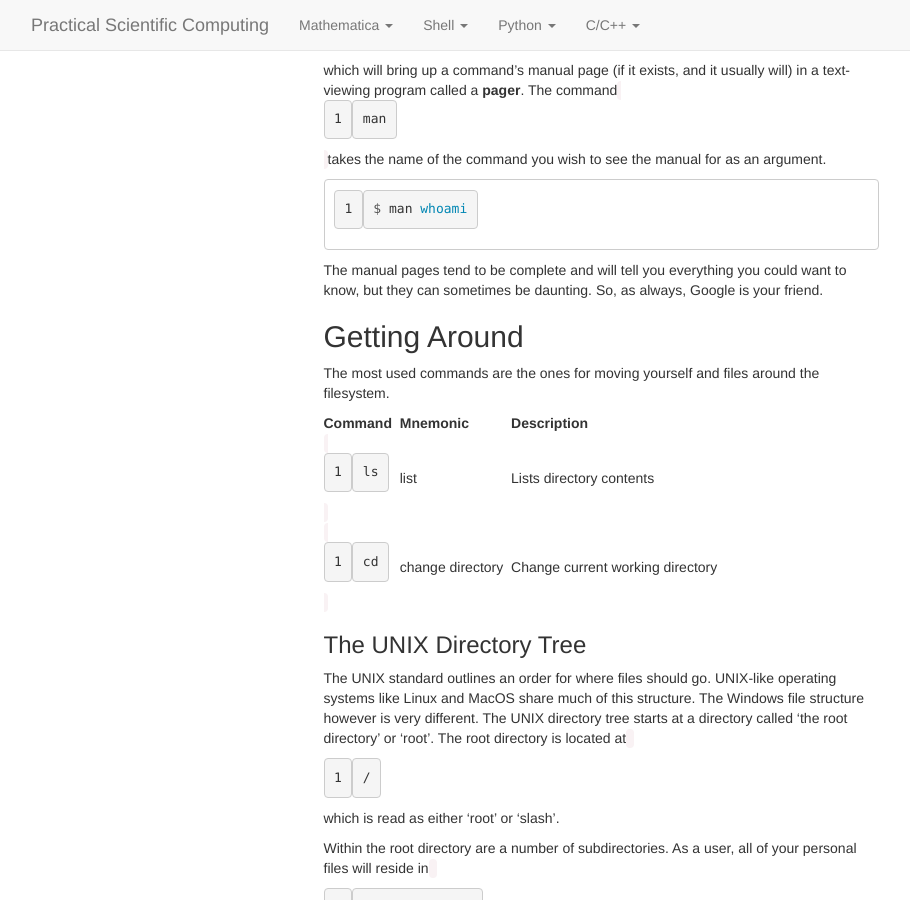
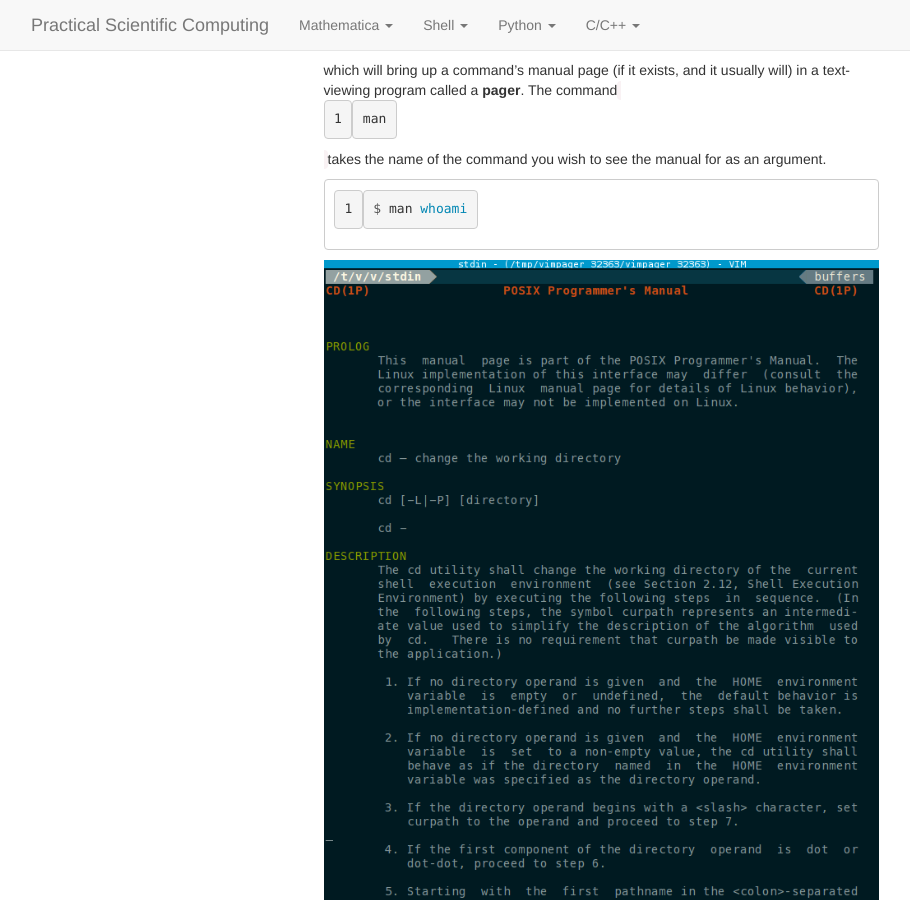
Before and after one commit to practical-scientific-computing/practical-scientific-computing.github.io, a Jekyll site: the page built from shell/01-basics.md, in a window 1280 px wide and 900 px high, scrolled down 2818 px. Shown: the whole window, without its empty margins (39-949 px from the left). Built offline with Jekyll 4.4.1, drawn with Linux system fonts in a browser that asks for light colours; nearby versions of some CDN libraries; Markdown is read by kramdown in place of the engine named in the settings.

Commit message:
Added image of man page

````diff
--- a/shell/01-basics.md
+++ b/shell/01-basics.md
@@ -132,6 +132,8 @@ name of the command you wish to see the manual for as an argument.
 $ man whoami
 ```
 
+![man page](media/man.png)
+
 The manual pages tend to be complete and will tell you everything you could want
 to know, but they can sometimes be daunting. So, as always, Google is your
 friend.
````
Also changed, not shown: shell/media/man.png (added).
